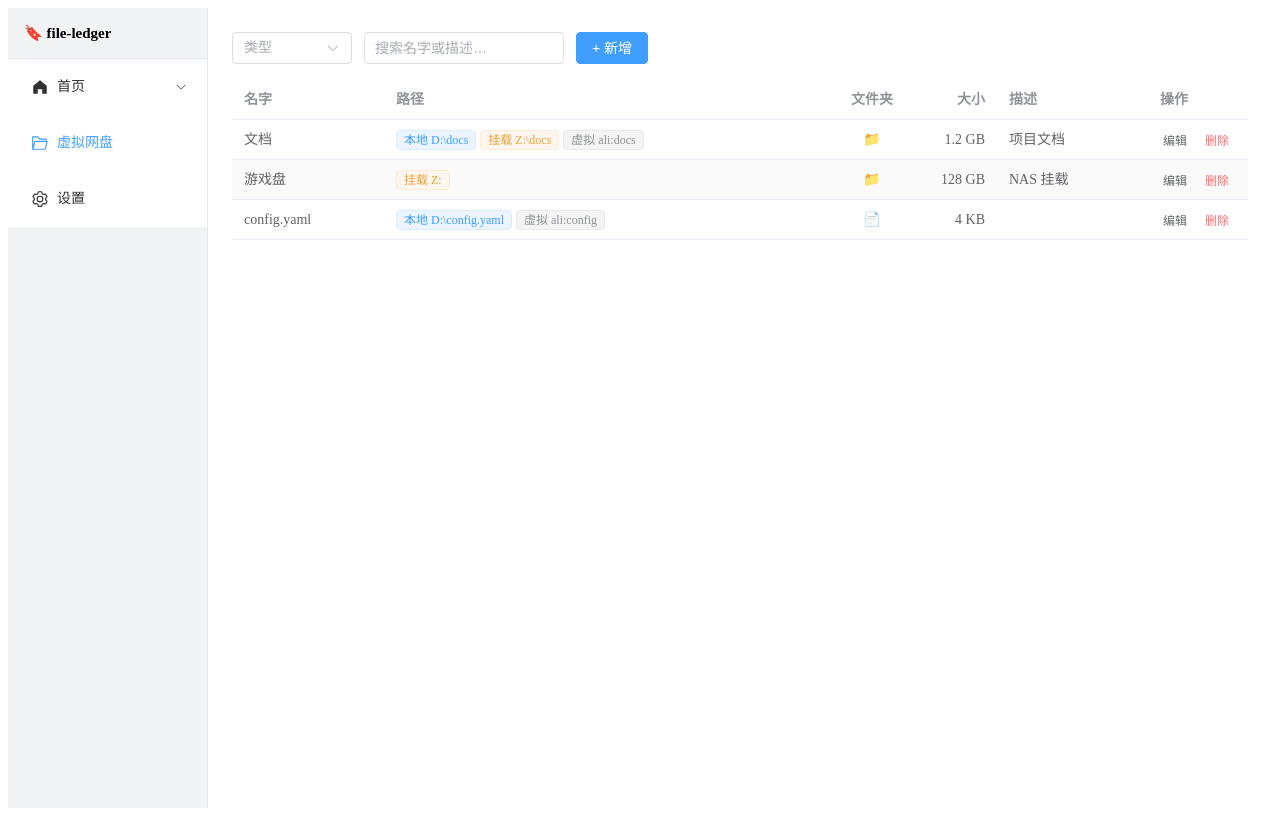
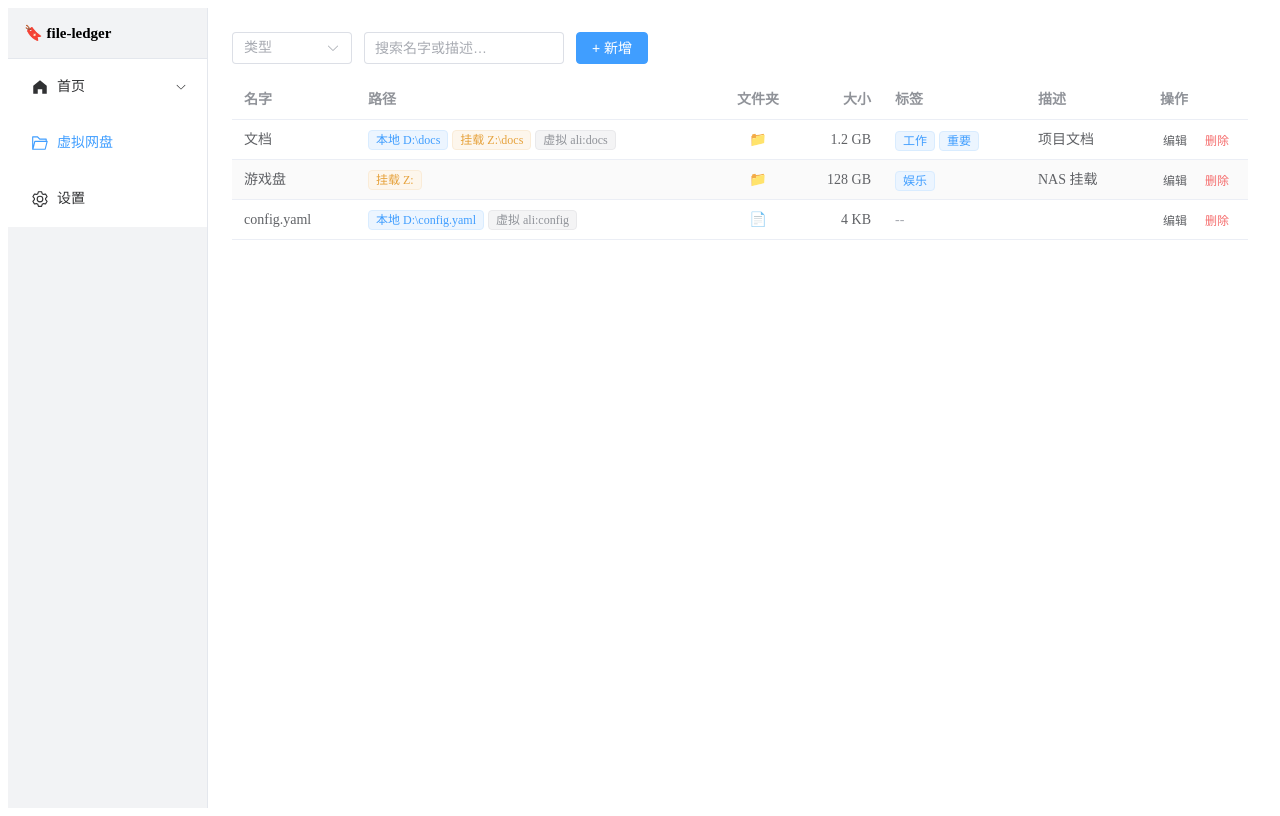
Before and after one commit to yehuoshun/file-ledger, a Vue app in the folder web/: page /cloud in a window 1280 px wide. Built offline with nearby package versions, Linux system fonts and the light colour scheme.

Commit message:
新增标签字段+搜索覆盖标签

```diff
--- a/web/src/views/Cloud.vue
+++ b/web/src/views/Cloud.vue
@@ -48,7 +48,14 @@
         </template>
       </el-table-column>
 
-      <el-table-column label="描述" prop="note" min-width="120" show-overflow-tooltip />
+      <el-table-column label="标签" min-width="140">
+      <template #default="{ row }">
+        <el-tag v-for="t in row.tags" :key="t" size="small" class="tag-chip">{{ t }}</el-tag>
+        <span v-if="!row.tags?.length" class="muted">--</span>
+      </template>
+    </el-table-column>
+
+    <el-table-column label="描述" prop="note" min-width="120" show-overflow-tooltip />
 
       <el-table-column label="操作" width="100" fixed="right">
         <template #default>
@@ -72,6 +79,7 @@ const entries = [
     isDir: true,
     size: '1.2 GB',
     note: '项目文档',
+    tags: ['工作', '重要'],
     paths: [
       { type: 'local', path: 'D:\\docs' },
       { type: 'mount', path: 'Z:\\docs' },
@@ -83,6 +91,7 @@ const entries = [
     isDir: true,
     size: '128 GB',
     note: 'NAS 挂载',
+    tags: ['娱乐'],
     paths: [
       { type: 'mount', path: 'Z:' },
     ],
@@ -92,6 +101,7 @@ const entries = [
     isDir: false,
     size: '4 KB',
     note: '',
+    tags: [],
     paths: [
       { type: 'local', path: 'D:\\config.yaml' },
       { type: 'virtual', path: 'ali:config' },
@@ -108,7 +118,8 @@ const filtered = computed(() =>
       const q = search.value.toLowerCase()
       const matchName = e.alias.toLowerCase().includes(q)
       const matchNote = e.note.toLowerCase().includes(q)
-      if (!matchName && !matchNote) return false
+      const matchTags = (e.tags || []).some((t) => t.toLowerCase().includes(q))
+      if (!matchName && !matchNote && !matchTags) return false
     }
     if (dirFilter.value !== null && e.isDir !== dirFilter.value) return false
     return true
@@ -142,4 +153,8 @@ function handleAdd() {
   text-overflow: ellipsis;
   white-space: nowrap;
 }
+.tag-chip {
+  margin-right: 4px;
+}
+.muted { color: var(--el-text-color-placeholder); }
 </style>
```
